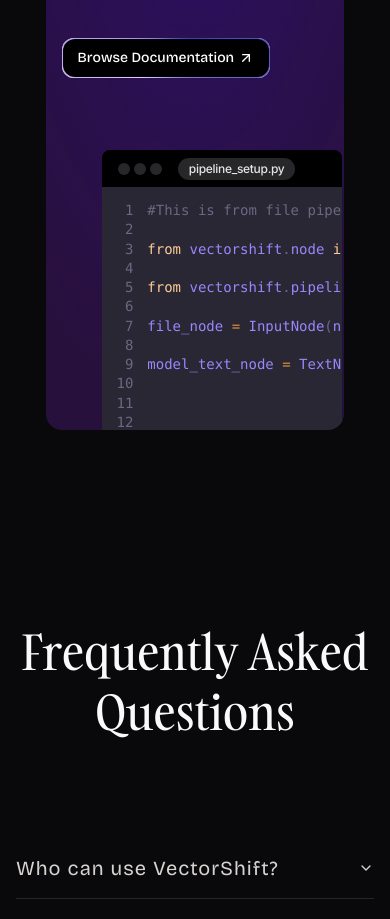
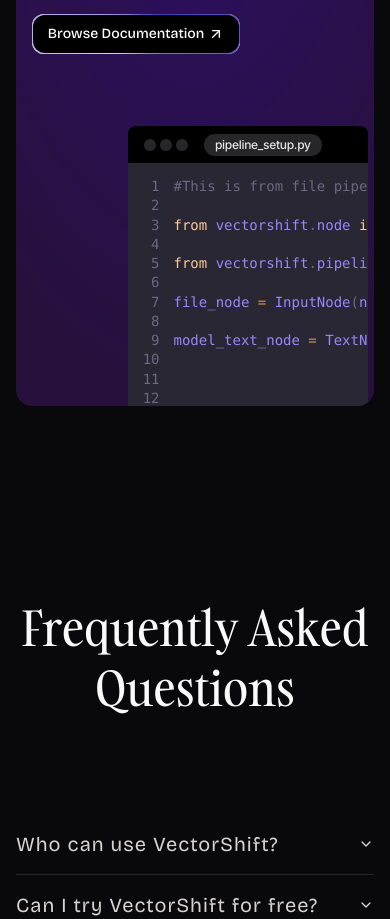
Before and after one commit to omraval18/vectorshift, a Next.js app: page / in a window 390 px wide. Shown: the part 9880-10799 px from the top of the page. Built offline with nearby package versions, Linux system fonts and the light colour scheme.

Commit message:
gave full width in smaller devices for docs section

```diff
--- a/src/app/(landing)/_components/docs-section/index.tsx
+++ b/src/app/(landing)/_components/docs-section/index.tsx
@@ -8,7 +8,7 @@
 
 export default function DocsSection() {
   return (
-      <div className="w-5/6 mb-24  h-full flex flex-col gap-8 items-center">
+      <div className="md:w-5/6 w-full mb-24  h-full flex flex-col gap-8 items-center">
           <WobbleCard containerClassName="col-span-1 relative lg:col-span-2 h-full md:bg-black bg-purple-900/40 min-h-[500px] lg:min-h-[300px]">
               <div className="max-w-xs  flex flex-col gap-8 ">
                   <div className="flex flex-col gap-2">
@@ -29,7 +29,7 @@
                   </Button>
               </div>
 
-              <div className="md:absolute relative z-20 md:-right-4 -right-10 lg:-right-[10%]  -bottom-10 object-contain rounded-2xl">
+              <div className="md:absolute relative z-20 md:-right-4 -right-24 lg:-right-[10%]  -bottom-10 object-contain rounded-2xl">
                   <div className="mt-8 md:w-full md:h-full max-w-60 max-h-60 md:max-w-full md:max-h-full gap-0  md:block">
                       <div className="bg-black rounded-lg  w-full">
                           <div className="flex items-center w-full">
```
